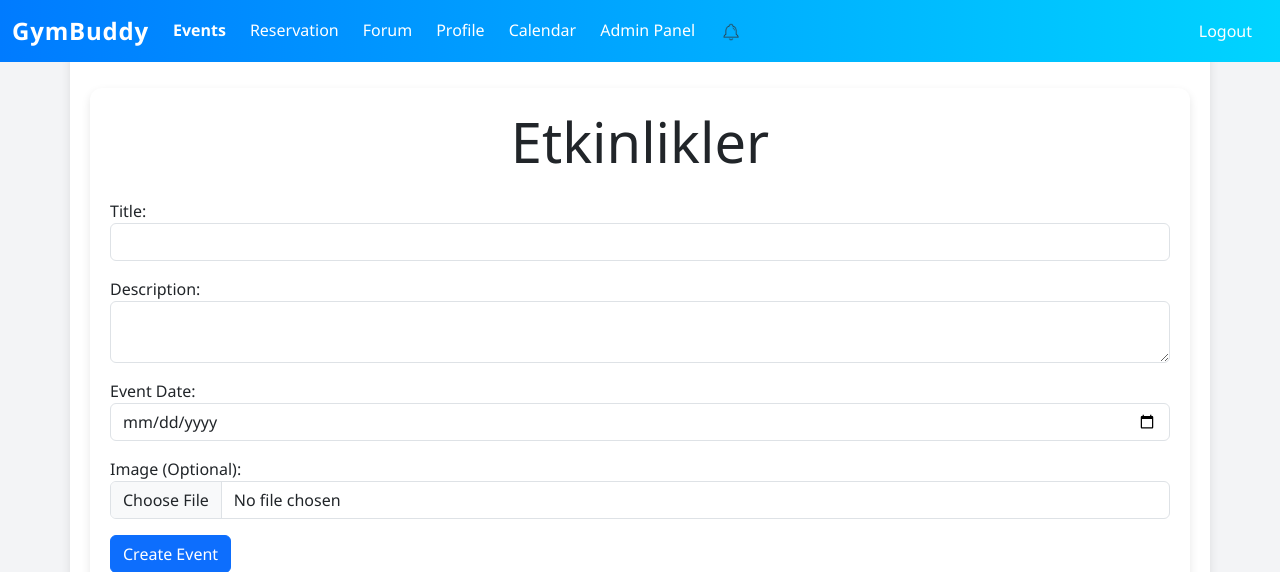
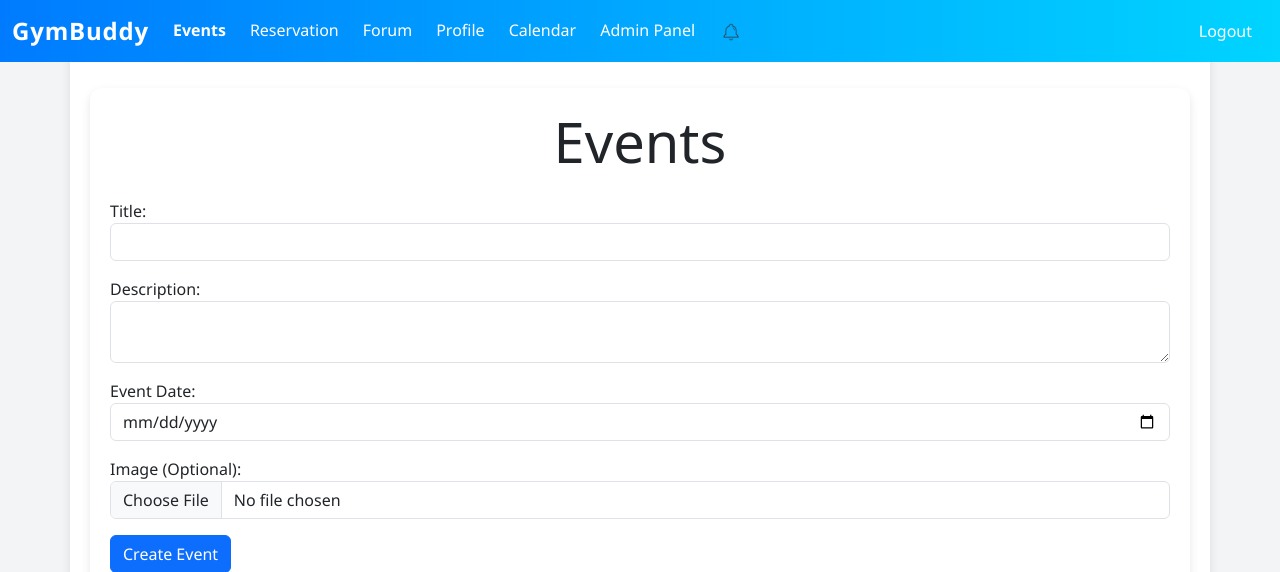
Before and after one commit to AlpDemirSavas2506/GYMBUDDY, a Flask app: page /events in a window 1280 px wide. Shown: the top 572 px of the page. Run offline with Flask 3, Linux system fonts and the light colour scheme; a user stored in the database is signed in; tables that the repository leaves empty hold one stand-in row (values such as "Sample post"); data that the repository does not hold is empty.

Commit message:
Events page word fix

```diff
--- a/templates/events.html
+++ b/templates/events.html
@@ -2,7 +2,7 @@
 {% block title %}Events - GymBuddy{% endblock %}
 {% block content %}
 <div class="container mt-4">
-    <h1 class="display-4 text-center mb-4">Etkinlikler</h1>
+    <h1 class="display-4 text-center mb-4">Events</h1>
 
     <form method="POST" enctype="multipart/form-data">
         {{ form.hidden_tag() }}
```
